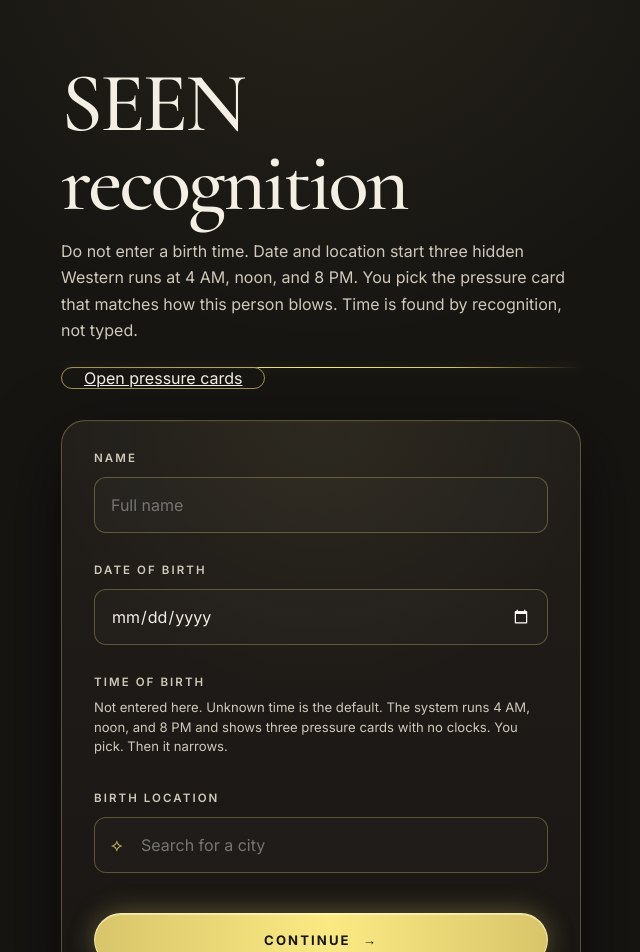
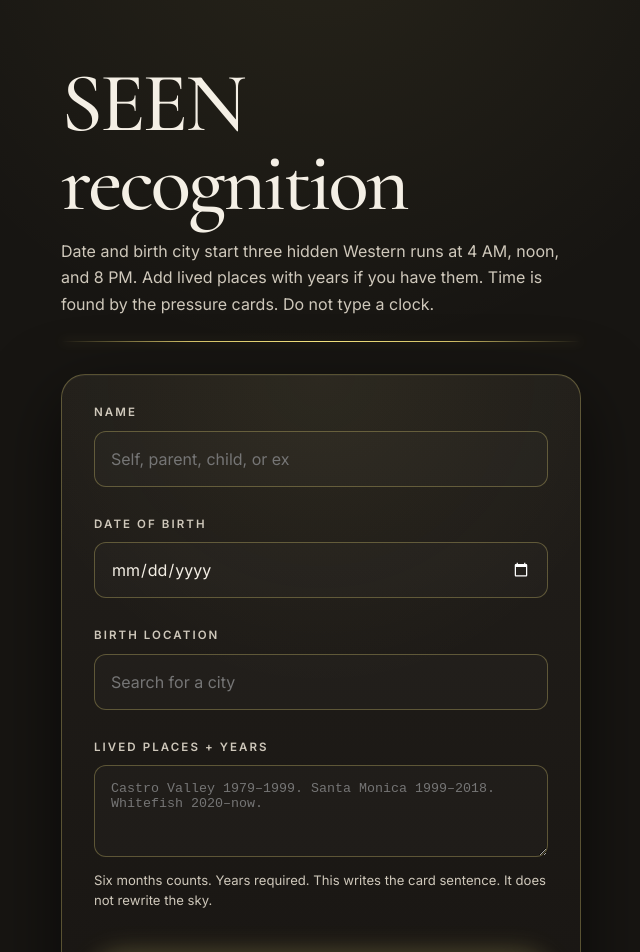
Before and after one commit to seanmphelps-ai/seen-universe, a Next.js app: page /chart in a window 1280 px wide. Shown: the top 952 px of the page, without its empty margins (319-959 px from the left). Built offline with nearby package versions, Linux system fonts and the light colour scheme.

Commit message:
Chart submit writes rectification session and goes to dark cards, not a noon wheel.

```diff
--- a/app/chart/page.tsx
+++ b/app/chart/page.tsx
@@ -1,20 +1,17 @@
 'use client';
 
 import { FormEvent, useMemo, useState } from 'react';
-import Link from 'next/link';
+import { useRouter } from 'next/navigation';
 import { CITIES, type City } from '../../lib/cities';
-import type { NatalChartInput, NatalChartResult } from '../../lib/natalChart';
-import NatalChartView from '../../components/NatalChartView';
 
 export default function NatalChartPage() {
+  const router = useRouter();
   const [name, setName] = useState('');
   const [birthDate, setBirthDate] = useState('');
   const [cityQuery, setCityQuery] = useState('');
   const [selectedCity, setSelectedCity] = useState<City | null>(null);
+  const [livedStack, setLivedStack] = useState('');
   const [error, setError] = useState('');
-  const [result, setResult] = useState<NatalChartResult | null>(null);
-  const [saveMessage, setSaveMessage] = useState('');
-  const [isCalculating, setIsCalculating] = useState(false);
 
   const citySuggestions = useMemo(() => {
     const query = cityQuery.trim().toLowerCase();
@@ -36,7 +33,7 @@ export default function NatalChartPage() {
     setCityQuery(`${city.name}, ${city.country}`);
   }
 
-  async function handleSubmit(event: FormEvent<HTMLFormElement>) {
+  function handleSubmit(event: FormEvent<HTMLFormElement>) {
     event.preventDefault();
 
     if (!name.trim()) {
@@ -54,60 +51,22 @@ export default function NatalChartPage() {
       return;
     }
 
-    setError('');
-    setIsCalculating(true);
-
-    try {
-      const chartInput: NatalChartInput = {
+    sessionStorage.setItem(
+      'seen.foundation.birth',
+      JSON.stringify({
         name: name.trim(),
         birthDate,
-        birthTime: null,
+        city: {
+          name: selectedCity.name,
+          country: selectedCity.country,
           latitude: selectedCity.latitude,
           longitude: selectedCity.longitude,
-      };
+        },
+        livedStack: livedStack.trim(),
+      }),
+    );
 
-      const response = await fetch('/api/chart', {
-        method: 'POST',
-        headers: { 'Content-Type': 'application/json' },
-        body: JSON.stringify(chartInput),
-      });
-
-      if (!response.ok) {
-        const body = await response.json().catch(() => null);
-        throw new Error(body?.error || 'Calculation failed. Try again.');
-      }
-
-      const chart: NatalChartResult = await response.json();
-      setResult(chart);
-
-      const saveResponse = await fetch('/api/saved-people', {
-        method: 'POST',
-        headers: { 'Content-Type': 'application/json' },
-        body: JSON.stringify({
-          ...chartInput,
-          birthLocation: `${selectedCity.name}, ${selectedCity.country}`,
-          westernChart: chart,
-        }),
-      });
-      if (saveResponse.ok) {
-        setSaveMessage('Saved to this person’s account.');
-      } else if (saveResponse.status === 401) {
-        setSaveMessage('Sign in to save this person and chart.');
-      } else {
-        setSaveMessage('The chart calculated successfully. Saving needs attention.');
-      }
-    } catch (err) {
-      setError(
-        err instanceof Error ? err.message : 'Calculation failed. Try again.',
-      );
-    } finally {
-      setIsCalculating(false);
-    }
-  }
-
-  function handleStartOver() {
-    setResult(null);
-    setSaveMessage('');
+    router.push('/foundation/rectification');
   }
 
   return (
@@ -119,17 +78,14 @@ export default function NatalChartPage() {
           </h1>
 
           <p className="seenFlowIntroduction">
-            Do not enter a birth time. Date and location start three hidden
-            Western runs at 4 AM, noon, and 8 PM. You pick the pressure card
-            that matches how this person blows. Time is found by recognition,
-            not typed.
+            Date and birth city start three hidden Western runs at 4 AM, noon,
+            and 8 PM. Add lived places with years if you have them. Time is
+            found by the pressure cards. Do not type a clock.
           </p>
 
           <div className="seenDivider" aria-hidden="true" />
-          <Link className="seenButtonSecondary" href="/foundation/rectification">Open pressure cards</Link>
         </header>
 
-        {!result && (
         <form className="seenPanel seenFlowForm" onSubmit={handleSubmit}>
           <div className="seenField">
             <label className="seenLabel" htmlFor="chart-name">
@@ -141,7 +97,7 @@ export default function NatalChartPage() {
                 className="seenInput"
                 type="text"
                 autoComplete="off"
-                  placeholder="Full name"
+                placeholder="Self, parent, child, or ex"
                 value={name}
                 onChange={(event) => setName(event.target.value)}
               />
@@ -164,25 +120,13 @@ export default function NatalChartPage() {
           </div>
 
           <div className="seenField">
-              <span className="seenLabel">Time of birth</span>
-              <p className="seenFieldSupport">
-                Not entered here. Unknown time is the default. The system runs
-                4 AM, noon, and 8 PM and shows three pressure cards with no
-                clocks. You pick. Then it narrows.
-              </p>
-            </div>
-
-            <div className="seenField">
             <label className="seenLabel" htmlFor="chart-city">
               Birth location
             </label>
             <div className="seenInputFrame">
-                <span className="seenFieldIcon" aria-hidden="true">
-                  ⟡
-                </span>
               <input
                 id="chart-city"
-                  className="seenInput seenInputWithIcon"
+                className="seenInput"
                 type="text"
                 autoComplete="off"
                 placeholder="Search for a city"
@@ -206,12 +150,26 @@ export default function NatalChartPage() {
                 ))}
               </ul>
             )}
+          </div>
 
-              {cityQuery.trim() && !selectedCity && citySuggestions.length === 0 && (
+          <div className="seenField">
+            <label className="seenLabel" htmlFor="chart-lived">
+              Lived places + years
+            </label>
+            <div className="seenInputFrame">
+              <textarea
+                id="chart-lived"
+                className="seenInput"
+                rows={4}
+                placeholder="Castro Valley 1979–1999. Santa Monica 1999–2018. Whitefish 2020–now."
+                value={livedStack}
+                onChange={(event) => setLivedStack(event.target.value)}
+              />
+            </div>
             <p className="seenFieldSupport">
-                  No match in the bundled city list. Try a nearby larger city.
+              Six months counts. Years required. This writes the card sentence.
+              It does not rewrite the sky.
             </p>
-              )}
           </div>
 
           {error && (
@@ -220,44 +178,12 @@ export default function NatalChartPage() {
             </p>
           )}
 
-            <button className="seenButtonPrimary" type="submit" disabled={isCalculating}>
-              {isCalculating ? 'Calculating…' : 'Continue'}
-              {!isCalculating && <span aria-hidden="true">→</span>}
+          <button className="seenButtonPrimary" type="submit">
+            Start pressure cards
+            <span aria-hidden="true">→</span>
           </button>
         </form>
-        )}
-
-        {result && <ChartResults result={result} saveMessage={saveMessage} onStartOver={handleStartOver} />}
       </section>
     </main>
   );
 }
-
-function ChartResults({
-  result,
-  saveMessage,
-  onStartOver,
-}: {
-  result: NatalChartResult;
-  saveMessage: string;
-  onStartOver: () => void;
-}) {
-  return (
-    <div className="seenPanel seenFlowForm">
-      <div className="seenField">
-        <span className="seenLabel">{result.name}'s chart</span>
-        {saveMessage && <p className="seenFieldSupport">{saveMessage}</p>}
-        {saveMessage.startsWith('Sign in') && <Link href="/auth">Sign in or create an account →</Link>}
-      </div>
-
-      <NatalChartView result={result} />
-
-      <Link className="seenButtonPrimary" href="/foundation/rectification">
-        Open pressure cards
-      </Link>
-      <button className="seenButtonSecondary" type="button" onClick={onStartOver}>
-        Start over
-      </button>
-    </div>
-  );
-}
```
Lines whose indentation alone changed are shown as unchanged.
